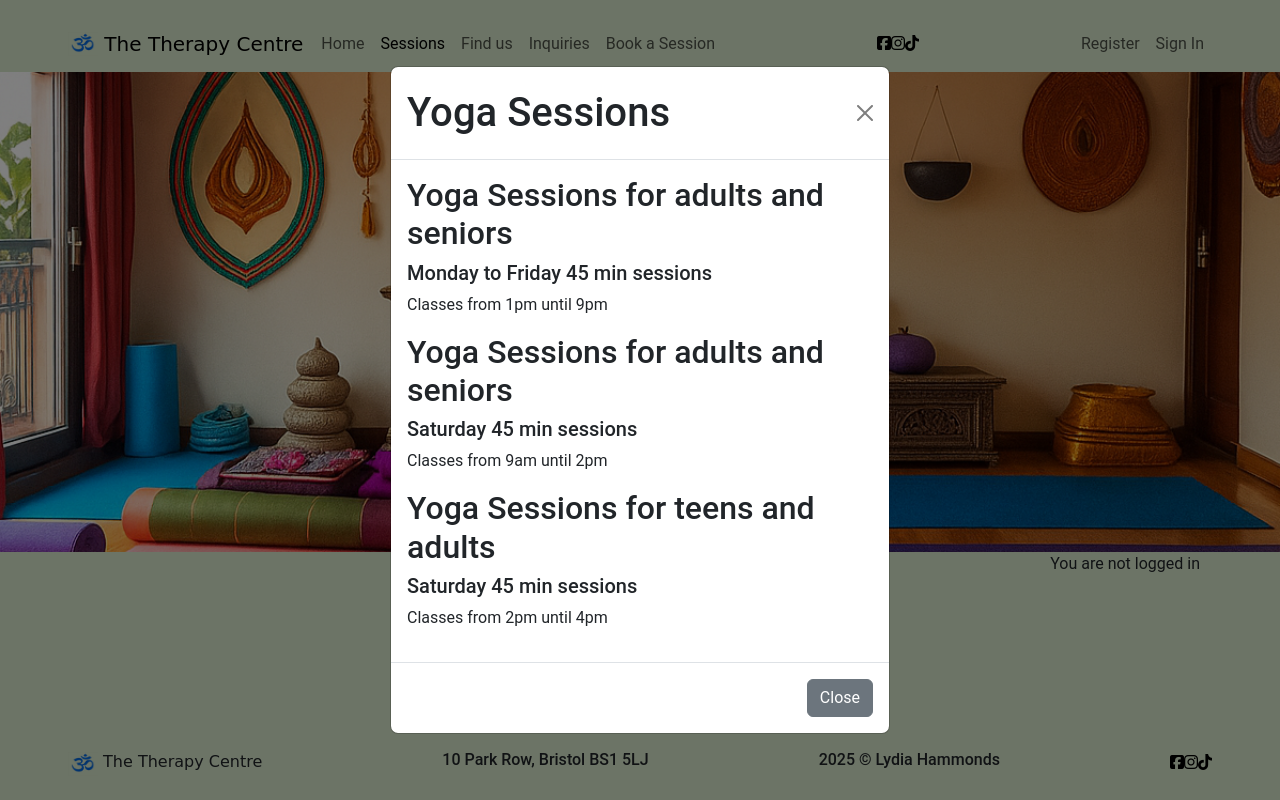
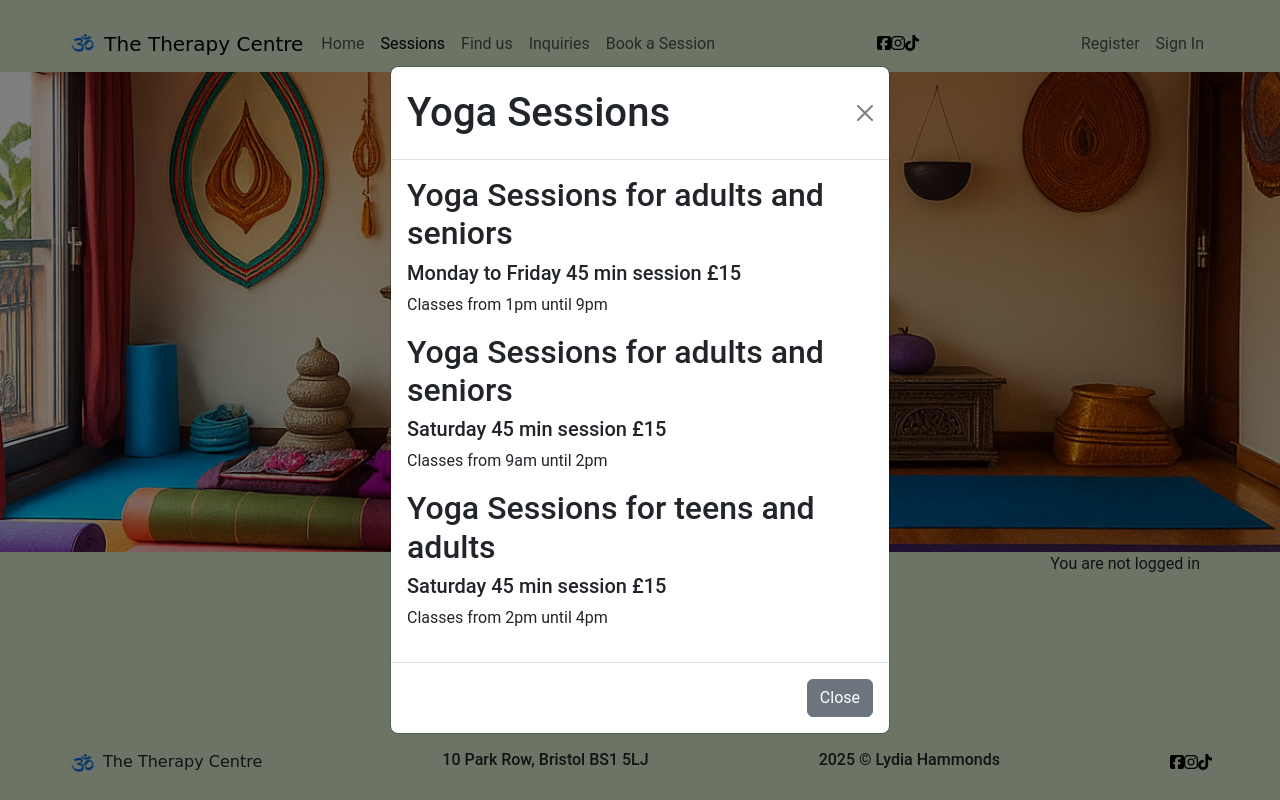
Before and after one commit to LidiaMorejudo/therapycentre, a Django app: page /sessions/ in a window 1280 px wide, after a click on "Yoga Sessions". Run offline with Django 5.2, Linux system fonts and the light colour scheme; some libraries are stand-ins or nearby versions.

Commit message:
Added price of sessions

```diff
--- a/core/templates/core/sessions.html
+++ b/core/templates/core/sessions.html
@@ -25,13 +25,13 @@
                 </div>
                 <div class="modal-body">
                     <h2>Yoga Sessions for adults and seniors</h2>
-                    <h5>Monday to Friday 45 min sessions </h5>
+                    <h5>Monday to Friday 45 min session £15</h5>
                     <p>Classes from 1pm until 9pm </p>
                     <h2>Yoga Sessions for adults and seniors</h2>
-                    <h5>Saturday 45 min sessions </h5>
+                    <h5>Saturday 45 min session £15 </h5>
                     <p>Classes from 9am until 2pm </p>
                     <h2>Yoga Sessions for teens and adults</h2>
-                    <h5>Saturday 45 min sessions </h5>
+                    <h5>Saturday 45 min session £15 </h5>
                     <p>Classes from 2pm until 4pm </p>
                 </div>
                 <div class="modal-footer">
@@ -52,7 +52,7 @@
                 </div>
                 <div class="modal-body">
                     <h2>Yoga Therapy Sessions</h2>
-                    <h5>Monday to Friday 45 min sessions </h5>
+                    <h5>Monday to Friday 45 min session £15 </h5>
                     <p>All our yoga sessions are Yoga Therapy Sessions</p>
                     <p>Below you will find information about the tutors</p>
                     <h2>Yoga Sessions for adults and seniors</h2>
```
